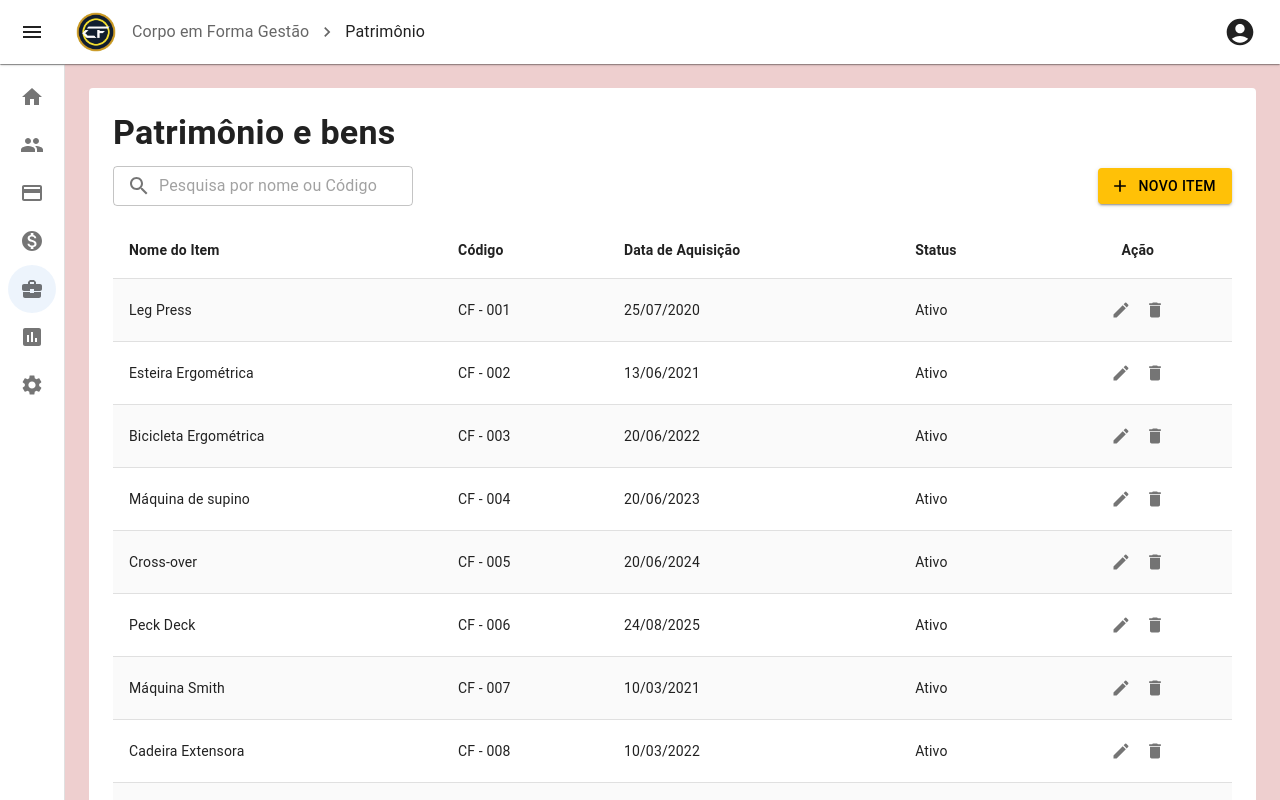
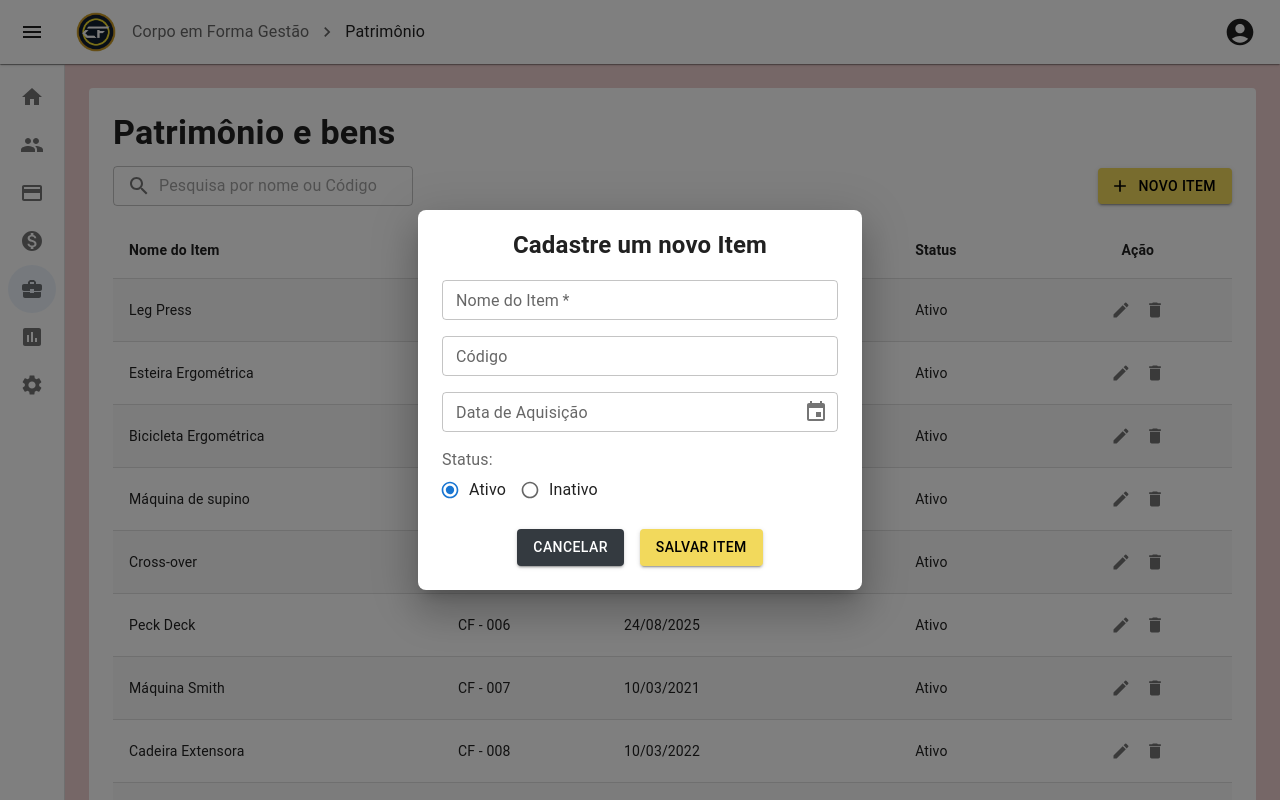
Before and after one commit to PabloVini28/projeto-integrado-1, a React (Vite) app: page /#/patrimonio in a window 1280 px wide. Both pictures are taken after a click on the button "NOVO ITEM". Shown: the top 800 px of the page. Built offline with nearby package versions, Linux system fonts and the light colour scheme.

Commit message:
feat: Cria box de novo item em patrimonio

```diff
--- a/package.json
+++ b/package.json
@@ -35,7 +35,9 @@
     "@emotion/styled": "^11.11.5",
     "@mui/icons-material": "^5.15.20",
     "@mui/material": "^5.15.20",
+    "@mui/x-date-pickers": "^8.14.1",
     "@vitejs/plugin-react": "^4.3.1",
+    "date-fns": "^4.1.0",
     "electron-squirrel-startup": "^1.0.1",
     "react": "^18.3.1",
     "react-dom": "^18.3.1",
--- /dev/null
+++ b/src/pages/Patrimonio/PatrimonioComponents/NovoItemBox.jsx
@@ -0,0 +1,90 @@
+import React from 'react';
+import {
+    Box, Dialog, DialogTitle, DialogContent, DialogActions, Button,
+    TextField, RadioGroup, FormControlLabel, Radio, FormLabel, FormControl
+} from '@mui/material';
+import { AdapterDateFns } from '@mui/x-date-pickers/AdapterDateFns';
+import { LocalizationProvider } from '@mui/x-date-pickers/LocalizationProvider';
+import { DatePicker } from '@mui/x-date-pickers/DatePicker';
+import { ptBR } from 'date-fns/locale';
+
+export default function ItemDialog({ open, onClose, onSave }) {
+
+    const handleSave = () => {
+        onSave();
+    };
+
+    return (
+        <Dialog
+            open={open}
+            onClose={onClose}
+            maxWidth="xs"
+            fullWidth
+            PaperProps={{ sx: { borderRadius: 2 } }}
+        >
+            <DialogTitle sx={{ textAlign: 'center', fontWeight: 'bold', fontSize: '1.5rem', pb: 0 }}>
+                Cadastre um novo Item
+            </DialogTitle>
+            <DialogContent>
+                <Box component="form" sx={{ display: 'flex', flexDirection: 'column', gap: 2, pt: 2 }}>
+                    <TextField
+                        autoFocus
+                        required
+                        id="nome"
+                        label="Nome do Item"
+                        type="text"
+                        fullWidth
+                        variant="outlined"
+                        size="small"
+                    />
+                    <TextField
+                        id="codigo"
+                        label="Código"
+                        type="text"
+                        fullWidth
+                        variant="outlined"
+                        size="small"
+                    />
+                    <LocalizationProvider dateAdapter={AdapterDateFns} adapterLocale={ptBR}>
+                        <DatePicker
+                            label="Data de Aquisição"
+                            format="dd/MM/yyyy"
+                            slotProps={{ textField: { size: 'small' } }}
+                        />
+                    </LocalizationProvider>
+                    <FormControl>
+                        <FormLabel>Status:</FormLabel>
+                        <RadioGroup row defaultValue="ativo" name="status-group">
+                            <FormControlLabel value="ativo" control={<Radio size="small" />} label="Ativo" />
+                            <FormControlLabel value="inativo" control={<Radio size="small" />} label="Inativo" />
+                        </RadioGroup>
+                    </FormControl>
+                </Box>
+            </DialogContent>
+            <DialogActions sx={{ p: '0 24px 24px', justifyContent: 'center', gap: 1 }}>
+                <Button
+                    onClick={onClose}
+                    variant="contained"
+                    sx={{
+                        backgroundColor: '#343a40',
+                        color: 'white',
+                        '&:hover': { backgroundColor: '#23272b' },
+                    }}
+                >
+                    Cancelar
+                </Button>
+                <Button
+                    onClick={handleSave}
+                    variant="contained"
+                    sx={{
+                        backgroundColor: '#F2D95C',
+                        color: 'black',
+                        '&:hover': { backgroundColor: '#e0c850' },
+                    }}
+                    >
+                    Salvar Item
+                </Button>
+            </DialogActions>
+        </Dialog>
+    );
+}
--- a/src/pages/Patrimonio/PatrimonioPage.jsx
+++ b/src/pages/Patrimonio/PatrimonioPage.jsx
@@ -19,9 +19,9 @@ import SearchIcon from '@mui/icons-material/Search';
 import AddIcon from '@mui/icons-material/Add';
 import EditIcon from '@mui/icons-material/Edit';
 import DeleteIcon from '@mui/icons-material/Delete';
+import NovoItem from './PatrimonioComponents/NovoItemBox';
 
 
-// Dados estaticos temporários enquanto não tem conexão com o BD
 const createData = (id, nome, codigo, dataAquisicao, status) => {
   return { id, nome, codigo, dataAquisicao, status };
 };
@@ -53,6 +53,8 @@ const columns = [
 export default function PatrimonioPage() {
     const [page, setPage] = useState(0);
     const [rowsPerPage, setRowsPerPage] = useState(10);
+    // ADAPTAÇÃO: State para controlar a visibilidade do dialog
+    const [openDialog, setOpenDialog] = useState(false);
 
     const handleChangePage = (event, newPage) => {
         setPage(newPage);
@@ -70,6 +72,15 @@ export default function PatrimonioPage() {
     const handleDelete = (id) => {
         console.log(`Excluir item com ID: ${id}`);
     };
+
+    // ADAPTAÇÃO: Funções para abrir, fechar e salvar
+    const handleOpenDialog = () => setOpenDialog(true);
+    const handleCloseDialog = () => setOpenDialog(false);
+    const handleSaveItem = () => {
+        console.log("Item salvo!");
+        handleCloseDialog();
+    };
+
 
     return (
         <Paper
@@ -101,11 +112,12 @@ export default function PatrimonioPage() {
                 <Button
                     variant="contained"
                     startIcon={<AddIcon />}
+                    onClick={handleOpenDialog}
                     sx={{
-                        backgroundColor: '#ffc107',
+                        backgroundColor: '#F2D95C',
                         color: 'black',
                         '&:hover': {
-                            backgroundColor: '#ffb300'
+                            backgroundColor: '#F2D95C'
                         }
                     }}
                 >
@@ -180,6 +192,12 @@ export default function PatrimonioPage() {
                 onRowsPerPageChange={handleChangeRowsPerPage}
                 labelRowsPerPage="Itens por página:"
             />
+
+            <NovoItem
+                open={openDialog}
+                onClose={handleCloseDialog}
+                onSave={handleSaveItem}
+            />
         </Paper>
     );
 }
```
Also changed, not shown: 1 other file (tests, documents, lock files or other folders).
